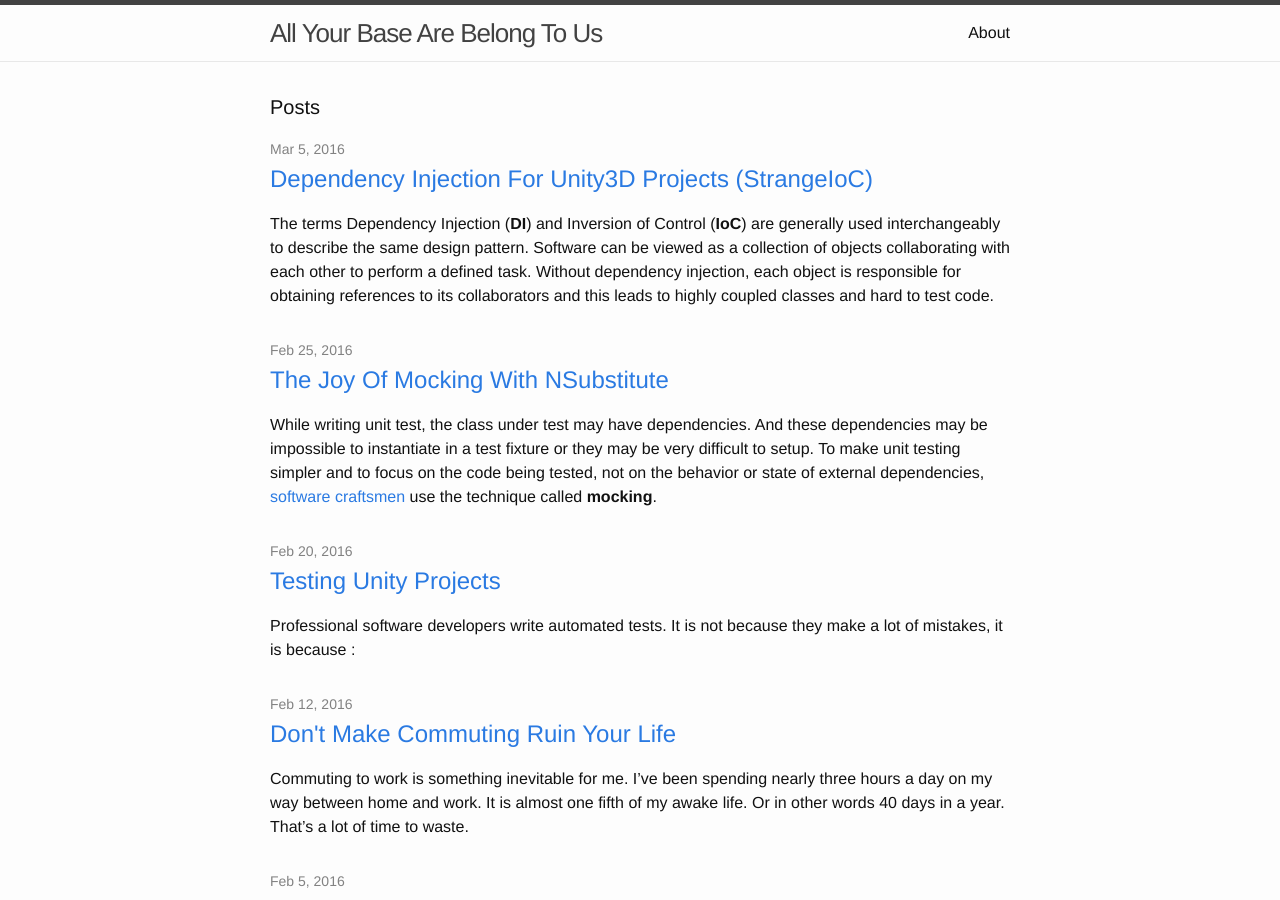
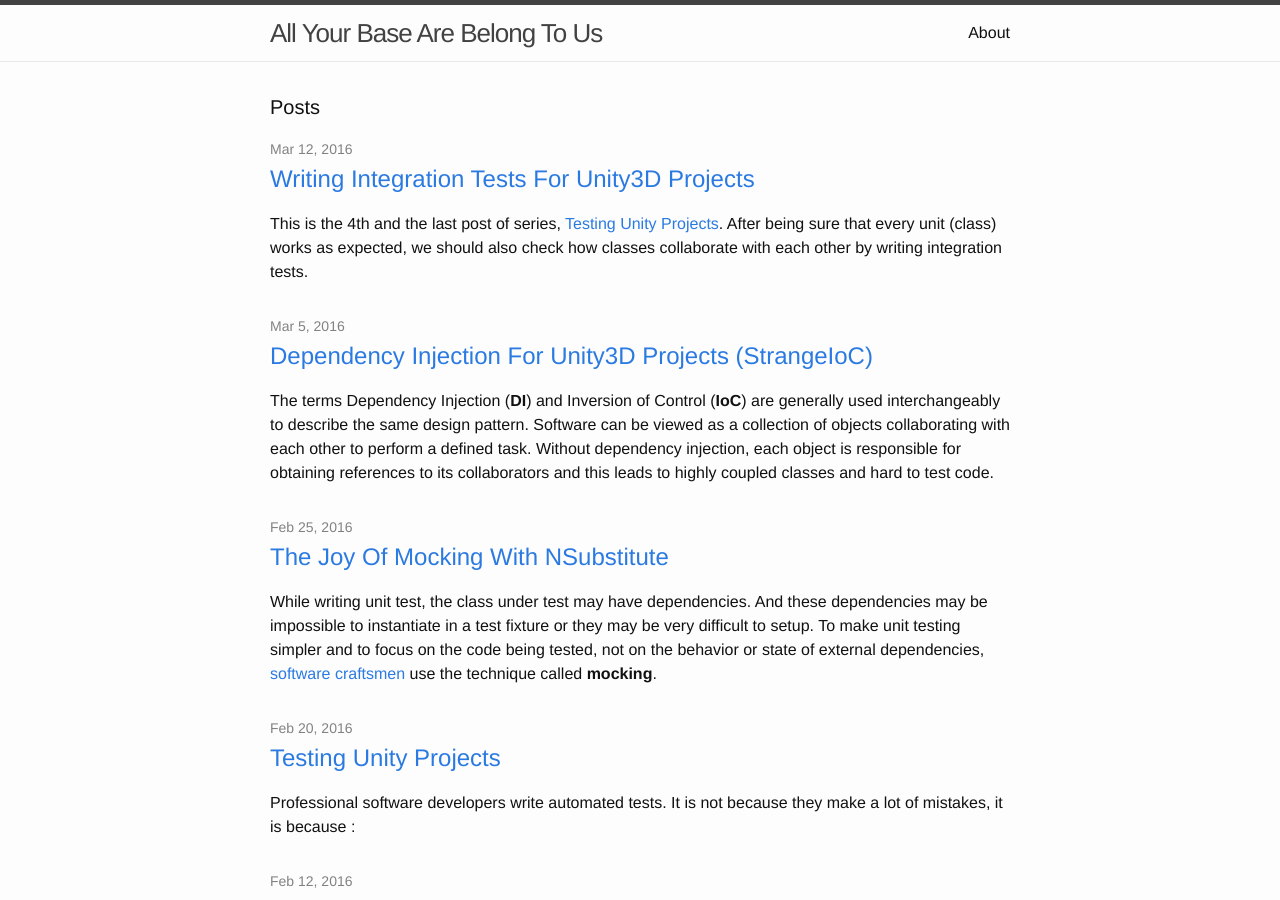
Before and after one commit to ilkinulas/ilkinulas.github.io, a Jekyll site: the page built from index.html, in a window 1280 px wide and 900 px high. Built offline with Jekyll 4.4.1, drawn with Linux system fonts in a browser that asks for light colours; some of the changed lines change nothing that is shown.

Commit message:
new post , integration tests

```diff
--- a/_posts/2016-02-20-testing-unity-projects.md
+++ b/_posts/2016-02-20-testing-unity-projects.md
@@ -23,7 +23,7 @@ This series of posts is for Unity3D game developers who wants to write automated
 + Part I    - [Unit testing and Unity Test Tools (this post)](/programming/unity/2016/02/20/testing-unity-projects.html)
 + Part II   - [Mocking with NSubstitute](/programming/unity/2016/02/25/mocking-with-nsubstitute.html)
 + Part III  - [Dependency Injection (Writing Testable Code)](/programming/unity/2016/03/05/dependency-injection-for-unity3d-projects.html)
-+ Part IV   - Integration tests in Unity3D
++ Part IV   - [Integration tests in Unity3D](/programming/unity/2016/03/12/integration-tests-unity3d.html)
 
 
 # Part I - Unit testing in Unity3D
--- /dev/null
+++ b/_posts/2016-03-12-integration-tests-unity3d.md
@@ -0,0 +1,52 @@
+---
+layout: post
+title: Writing Integration Tests For Unity3D Projects
+categories: programming unity
+---
+This is the 4th and the last post of series, [Testing Unity Projects](/programming/unity/2016/02/20/testing-unity-projects.html). After being sure that every unit (class) works as expected, we should also check how classes collaborate with each other by writing integration tests.
+
+
+![2 Unit tests, 0 Integration Tests](/assets/integration_tests/no_integration_test.gif){: .center-image }
+
+
+The scope of integration tests is wider than the scope of unit tests. Unlike unit tests integration tests might depend on other outside systems, in our case UnityEngine. Integration tests cover whole applications, and they require much more effort to put together.
+
+Unity Test Tools package comes with an [Integration Test Framework](https://bitbucket.org/Unity-Technologies/unitytesttools/wiki/IntegrationTestsRunner). You can automate the testing of your assets and the interaction between your assets within a scene by writing integration tests.
+
+There are two ways of writing integration tests:
+
+1. **Manual** : You setup your scene manually and use assertion components.
+2. **Dynamic** : Integration tests are setup from code (dynamically)
+
+We are using dynamic integration tests, and we setup our tests fully from code which is more flexible than manually setting up scenes for integration tests.
+
+Integration test framework automatically finds classses annotated with **IntegrationTest.DynamicTest** attribute and if the scene name matches the current scene, the test is run in the scene. There are other attributes that can be used for dynamic tests. Check the [documentation](https://bitbucket.org/Unity-Technologies/unitytesttools/wiki/IntegrationTestsRunner) for a full list of attributes.
+
+{% highlight csharp %}
+[IntegrationTest.DynamicTest("GameScene")]
+[IntegrationTest.ExcludePlatformAttribute(RuntimePlatform.Android, RuntimePlatform.IPhonePlayer)]
+[IntegrationTest.Timeout(60)]
+public class FacebookLoginTest: IntegrationTestBase {
+	...
+	...
+}
+{% endhighlight %}
+
+The dynamic tests are marked with **HideFlag.DontSave** and will not be saved on the scene.
+
+Integration tests can be run in batch mode. We are using the below command to run our  integration tests. The results are reported in nUnit result format.
+
+{% highlight bash %}
+/Applications/Unity-5.3.1-f1/Unity.app/Contents/MacOS/Unity \
+  -batchmode \
+  -projectPath $(pwd) \
+  -executeMethod UnityTest.Batch.RunIntegrationTests \
+  -testscenes=GameScene \
+  -resultsFileDirectory=$(pwd)
+{% endhighlight %}
+
+Although the integration test framework is designed to run on a separate test scene, we are writing our dynamic integration tests for our real game scene. This way we can write end-to-end tests. We can simulate a user playing the game and make assertions while the integration test is running in the game scene.
+
+This is a video recorded while one of our integration tests is running.
+
+<iframe width="560" height="315" src="https://www.youtube.com/embed/y4u4IJJ06sQ" frameborder="0" allowfullscreen></iframe>
```
Also changed, not shown: 1 other file.
